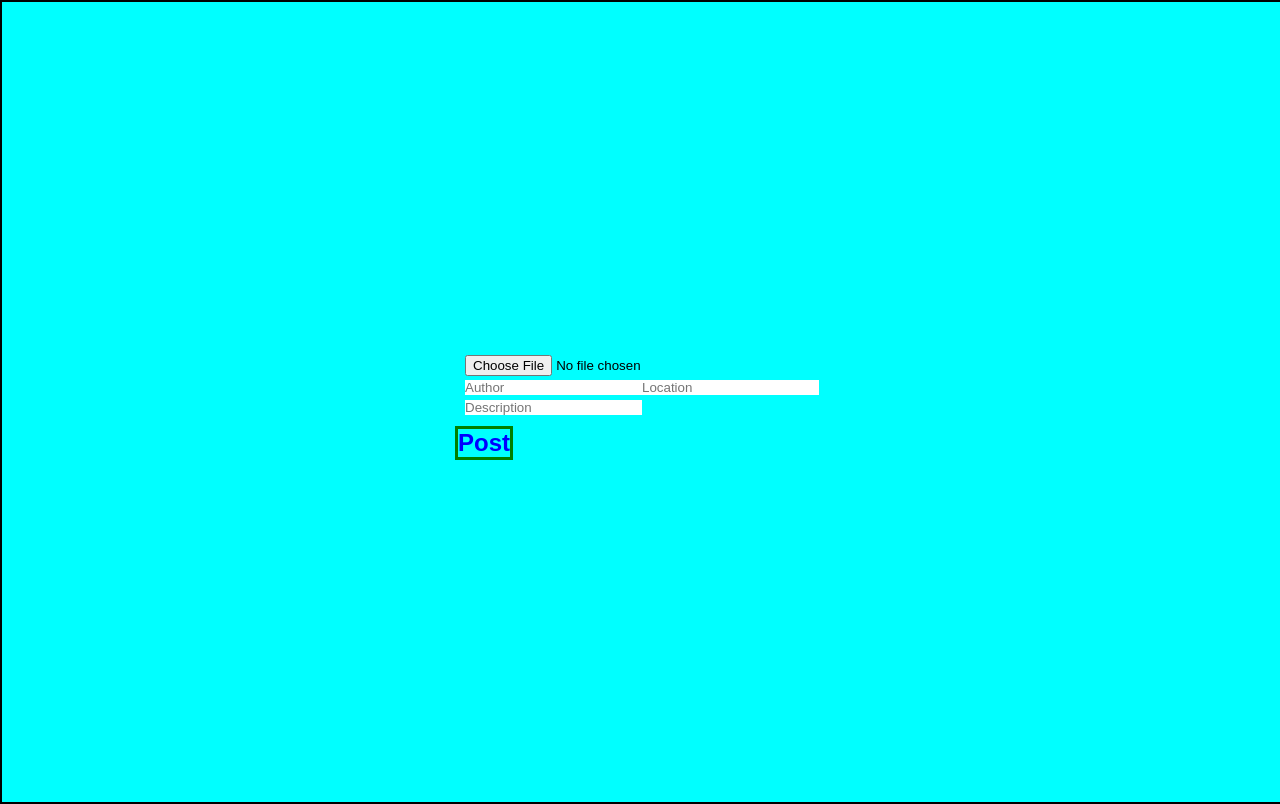
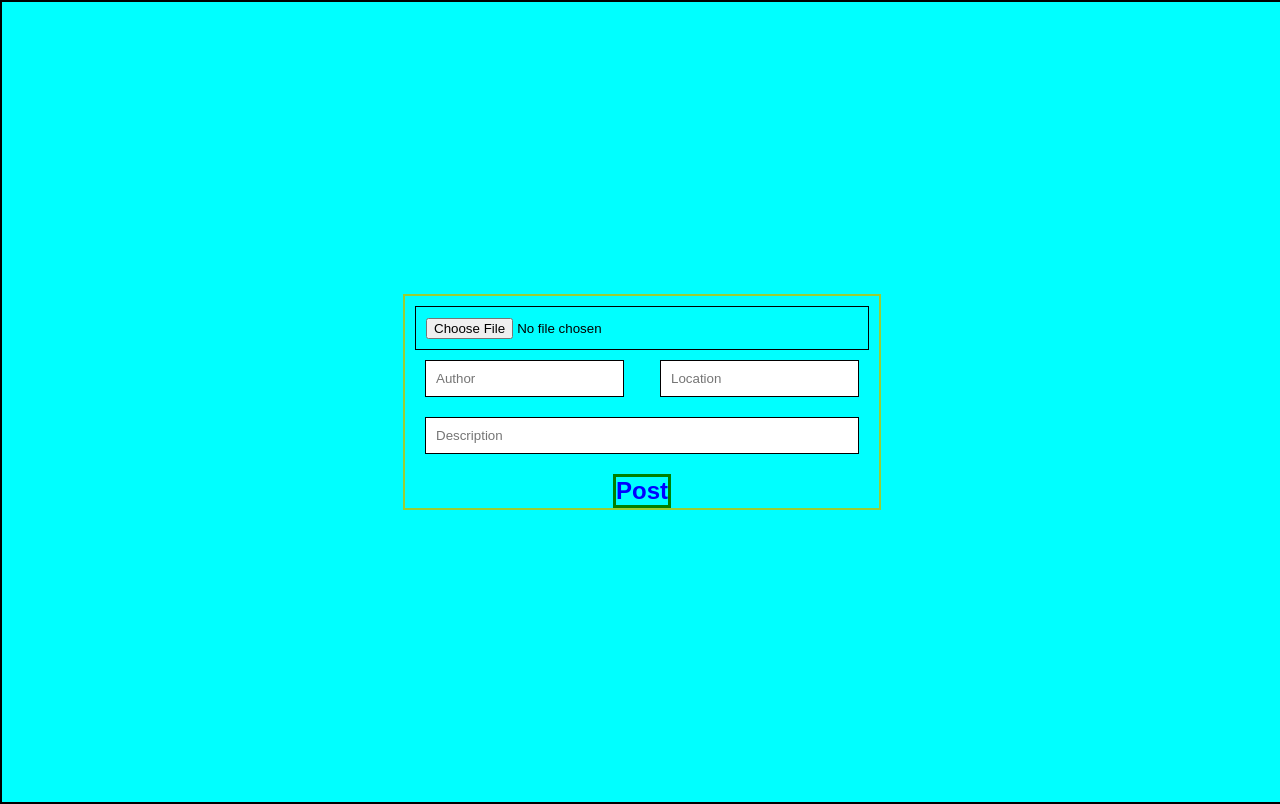
Before and after one commit to Subhocr07/10x_projects, a React (Create React App) app in the folder instaclone/client/: page /createpost in a window 1280 px wide. Built offline with nearby package versions, Linux system fonts and the light colour scheme.

Commit message:
css done

```diff
--- a/instaclone/client/package.json
+++ b/instaclone/client/package.json
@@ -11,6 +11,7 @@
     "base-64": "^1.0.0",
     "react": "^18.2.0",
     "react-dom": "^18.2.0",
+    "react-icons": "^4.4.0",
     "react-router-dom": "^6.3.0",
     "react-scripts": "5.0.1",
     "web-vitals": "^2.1.4"
--- a/instaclone/client/src/components/postview.css
+++ b/instaclone/client/src/components/postview.css
@@ -4,7 +4,7 @@
     margin: 0;
 }
 
-.postview_nav{
+.Navbar{
     display: flex;
     justify-content: space-between;
 }
@@ -12,4 +12,20 @@
     padding: 0;
     margin: 0;
     background-color: aqua;
+    width: fit-content;
+    padding: 4rem;
+    border: 1px solid green;
 }
+.date{
+    font-size: small;
+}
+
+.first_row{
+    display: flex;
+    justify-content: space-around;
+    padding: 0;
+}
+.post_img{
+    width: fit-content;
+    border: 1px solid yellowgreen;
+}
--- a/instaclone/client/src/components/postview.js
+++ b/instaclone/client/src/components/postview.js
@@ -3,7 +3,11 @@ import "./postview.css";
 import {Link} from 'react-router-dom';
 import fst_post from "../assets/1st_post.png";
 import {useEffect,useState } from 'react';
+import {AiFillCamera} from "react-icons/ai"
 import instaclonelogo from"../assets/instaclone_logo.png"
+import instaclone_logo1 from "../assets/instaclone_logo1.png";
+import {BsThreeDots,BsHeart} from "react-icons/bs"
+import {FiSend} from "react-icons/fi"
 
 const Postview = () => {
   const [userData, setUserData]=useState([]);
@@ -24,27 +28,34 @@ const Postview = () => {
     <div>
       <div className="postview_container">
         <header>
+          <div className='Navbar'>
               <div className="postview_nav">
-              <img src={instaclonelogo} alt="logo" />
-              <img src="" alt="name" />
-              <Link to="/createpost" target='__blank' ><img src="" alt="camera"/></Link>
+                  <img src={instaclone_logo1} alt="logo" />
+                  <img src={instaclonelogo} alt="name" />
               </div>
+              <div className='postview_camera'>
+                  <Link to="/createpost" target='__blank' ><AiFillCamera/></Link>
+              </div>
+          </div>
+
           <hr />
 
           <div className="postview_post_container">
+              <div className='first_row'>
                     <div className="user_details">
                       <h5>Name</h5>
                       <h5>Location</h5>
                     </div>
                     <div className="three_dot">
-                <img src="" alt="three_dot" />
+                      <a href="#t"><BsThreeDots/></a>
+                    </div>
               </div>
               <div className="post_img">
                 <img src={fst_post} alt="post_img" />
               </div>
               <div className="date_icon">
-                <img src="" alt="love-react" />
-                <img src="" alt="share" />
+                <a href="#r"><BsHeart/></a>
+                <a href="#share"><FiSend/></a>
                 <div className="date">
                   <h1>Date</h1>
               </div>
--- a/instaclone/client/src/components/uploadpost.css
+++ b/instaclone/client/src/components/uploadpost.css
@@ -11,6 +11,9 @@
     align-items: center;
     justify-content: center;
 }
+form{
+    border: 2px solid yellowgreen;
+}
 #upload_container{
     padding: 10px;
 }
@@ -21,3 +24,33 @@
     background-color: aqua;
     border: 3px solid green;
 }
+.btn_container {
+    display: flex;
+    justify-content: center;
+}
+.upload_file_container {
+    border: 1px solid black;
+    padding: 10px;
+}
+.upload_information_container {
+    /* column-gap: 0px; */
+    /* border: 1px solid; */
+    display: flex;
+    column-gap: 1rem;
+}
+input#author {
+    border: 1px solid black;
+    padding: 10px;
+    margin:10px;
+}
+input#location {
+    border: 1px solid black;
+    padding: 10px;
+    margin:10px;
+}
+input#description {
+    width: -webkit-fill-available;
+    border: 1px solid black;
+    padding: 10px;
+    margin:10px;
+}
```
Also changed, not shown: 1 other file (tests, documents, lock files or other folders). Lines whose indentation alone changed are shown as unchanged.
